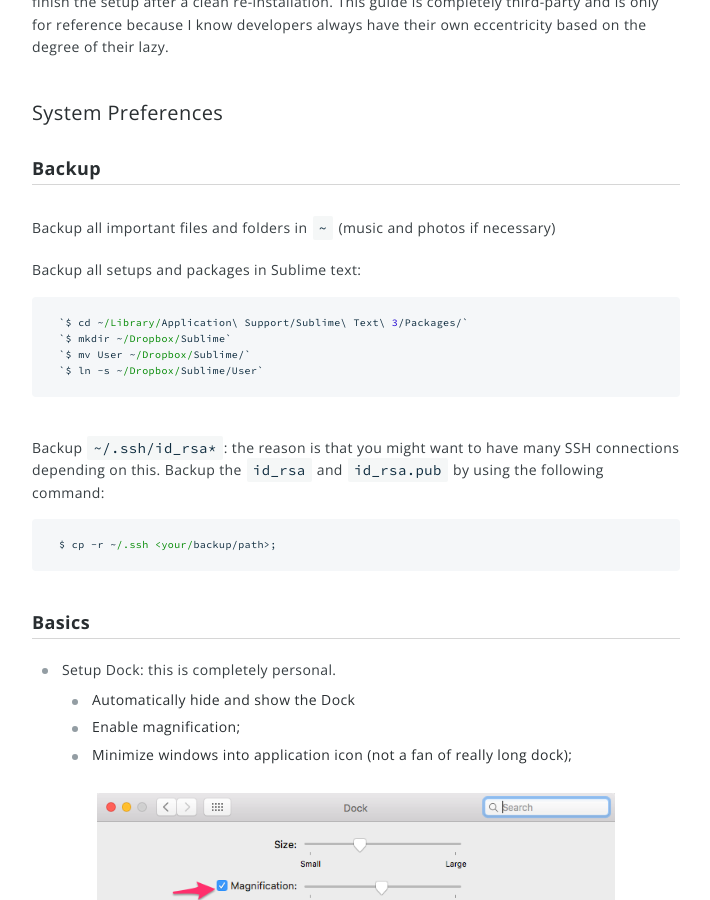
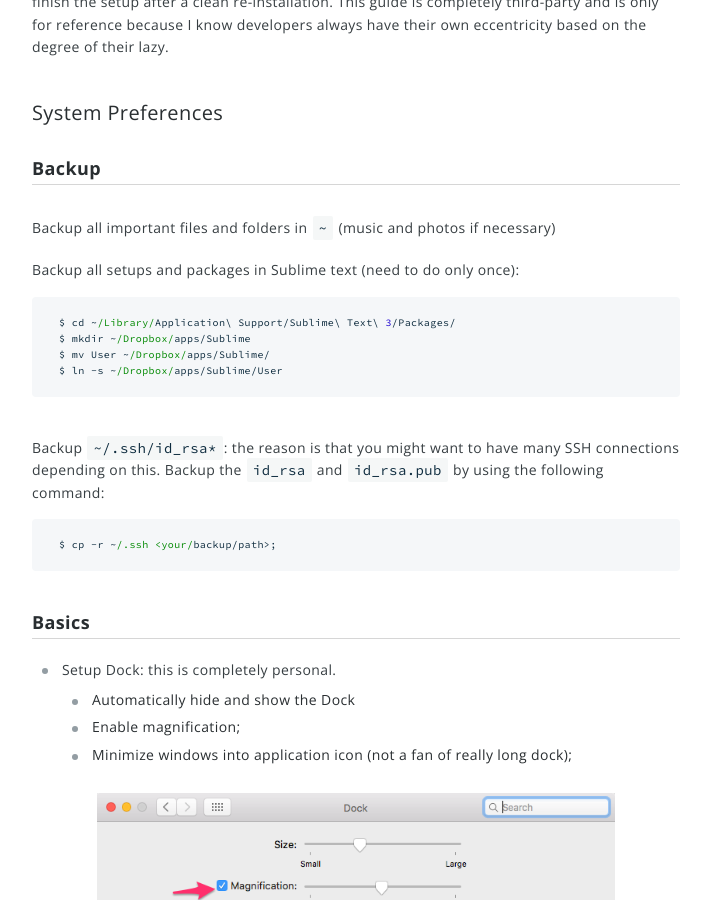
Before and after one commit to fuermosi777/fuermosi777.github.io, a Jekyll site: the page built from _posts/English/2016-09-20-2016-macos-el-sierra-setup-references-for-front-end-developers.markdown, in a window 1280 px wide and 900 px high, scrolled down 472 px. Shown: the whole window, without its empty margins (284-994 px from the left). Built offline with Jekyll 4.4.1, drawn with Linux system fonts in a browser that asks for light colours; comment, search, counter and statistics services are not loaded; some of the changed text lies outside the part shown.

Commit message:
update post

```diff
--- a/_posts/English/2016-09-20-2016-macos-el-sierra-setup-references-for-front-end-developers.markdown
+++ b/_posts/English/2016-09-20-2016-macos-el-sierra-setup-references-for-front-end-developers.markdown
@@ -19,12 +19,12 @@ This is an updated version for El Capitan guide last year. It is basically a che
 
 Backup all important files and folders in `~` (music and photos if necessary)
 
-Backup all setups and packages in Sublime text:
+Backup all setups and packages in Sublime text (need to do only once):
 
-    `$ cd ~/Library/Application\ Support/Sublime\ Text\ 3/Packages/`
-    `$ mkdir ~/Dropbox/Sublime`
-    `$ mv User ~/Dropbox/Sublime/`
-    `$ ln -s ~/Dropbox/Sublime/User`
+    $ cd ~/Library/Application\ Support/Sublime\ Text\ 3/Packages/
+    $ mkdir ~/Dropbox/apps/Sublime
+    $ mv User ~/Dropbox/apps/Sublime/
+    $ ln -s ~/Dropbox/apps/Sublime/User
 
 Backup `~/.ssh/id_rsa*`: the reason is that you might want to have many SSH connections depending on this. Backup the `id_rsa` and `id_rsa.pub` by using the following command:
 
@@ -61,11 +61,13 @@ Backup `~/.ssh/id_rsa*`: the reason is that you might want to have many SSH conn
 
     1. Restore settings from Dropbox:
 
-        `$ cd ~/Library/Application\ Support/Sublime\ Text\ 3/Packages/`
-        `$ rm -r User`
-        `$ ln -s ~/Dropbox/Sublime/User`
+        - `$ cd ~/Library/Application\ Support/Sublime\ Text\ 3/Packages/`
+        - `$ rm -r User`
+        - `$ ln -s ~/Dropbox/apps/Sublime/User`
 
-    5. Theme: [El-Capitan-Theme](https://github.com/iccir/El-Capitan-Theme)
+    2. Install package control: `cmd+shift+p` -> install package control
+    3. Theme: [El-Capitan-Theme](https://github.com/iccir/El-Capitan-Theme)
+
 * Install [Atom](https://atom.io/)
 
     1. Restore atom settings from Dropbox:
```
